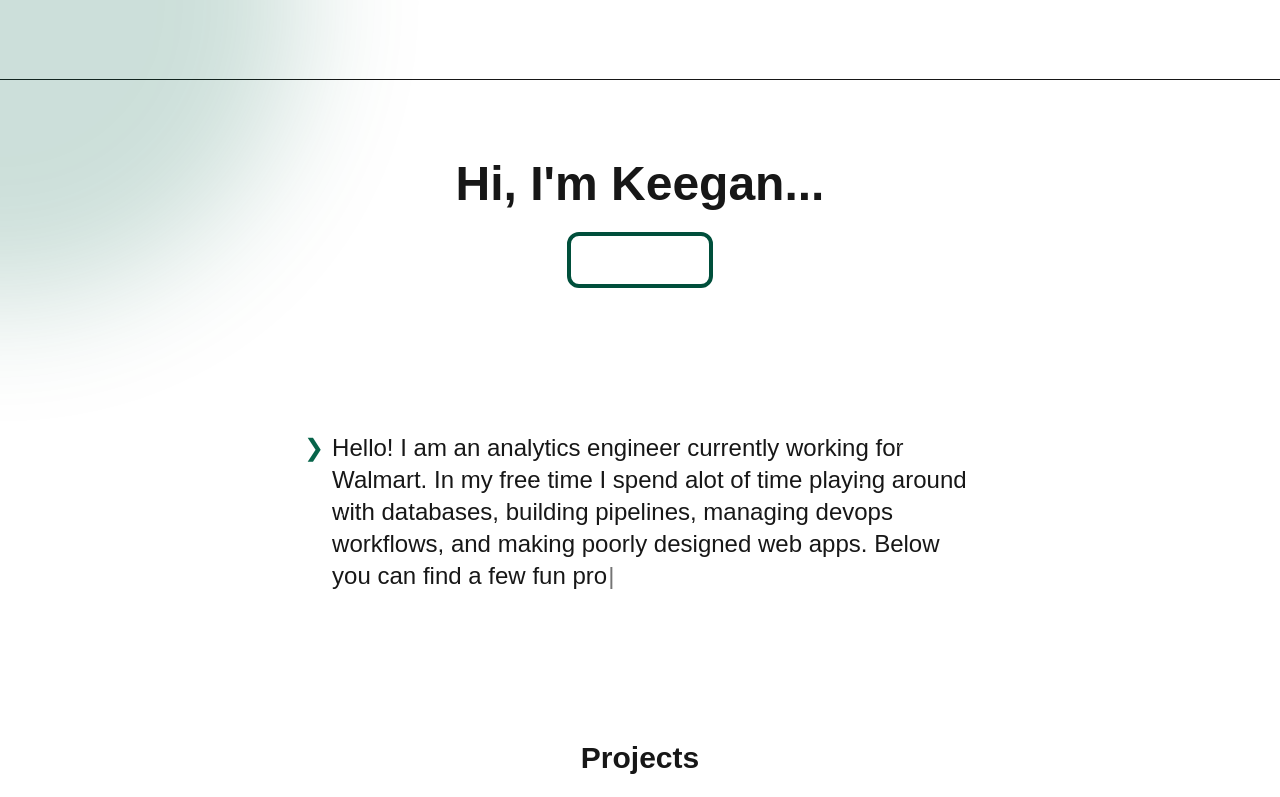
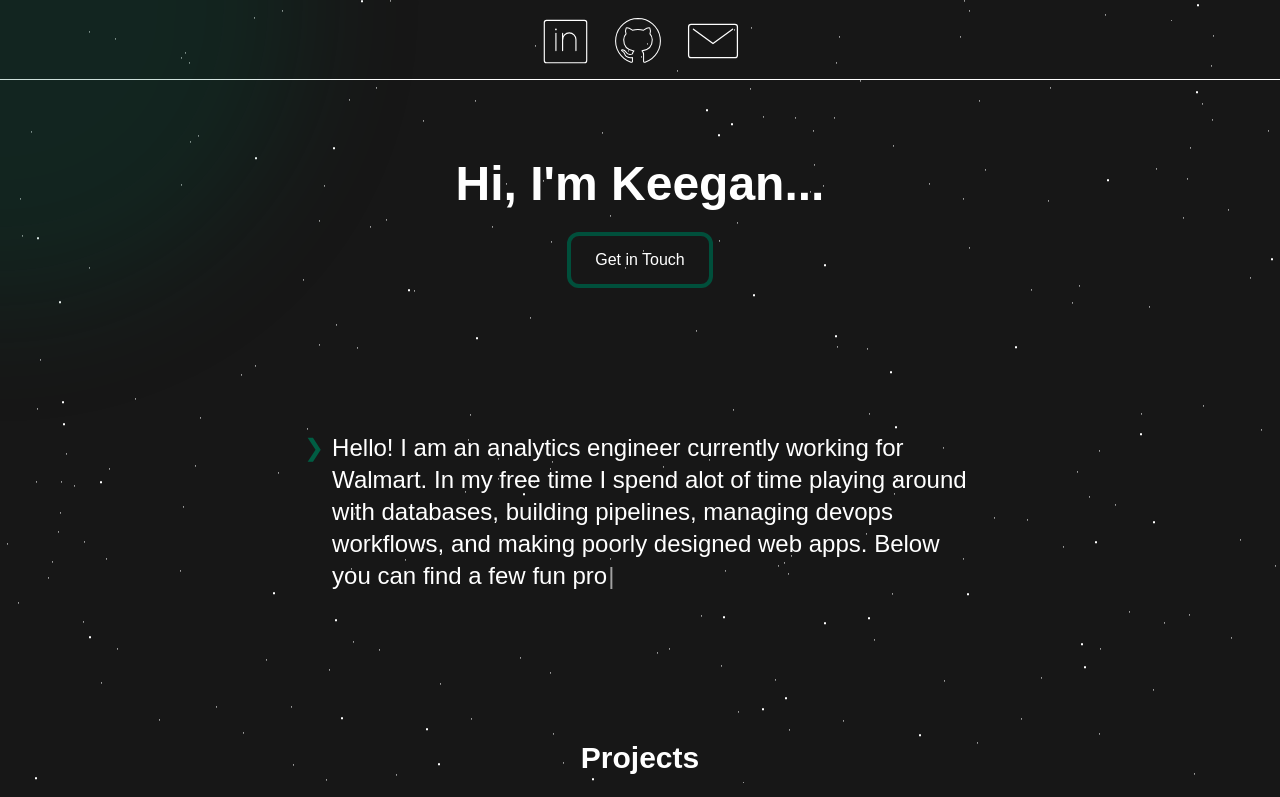
Before and after one commit to dbo-keeganpatton/personal-website-2.0, a Next.js app: page / in a window 1280 px wide. Shown: the top 797 px of the page. Built offline with nearby package versions, Linux system fonts and the light colour scheme.

Commit message:
force dark mode for light mode users

```diff
--- a/app/globals.css
+++ b/app/globals.css
@@ -1,8 +1,5 @@
 @import "tailwindcss";
 
-html, body {
-  @apply bg-black text-white;
-}
 
 .blink_me {
     animation: blinker 1s linear infinite;
@@ -36,8 +33,8 @@ html, body {
 
 
 :root {
-  --background: #ffffff;
-  --foreground: #171717;
+  --background: #171717;
+  --foreground: #FFFFFF;
 }
 
 
@@ -51,8 +48,8 @@ html, body {
 
 @media (prefers-color-scheme: dark) {
   :root {
-    --background: #0a0a0a;
-    --foreground: #ededed;
+    --background: #171717;
+    --foreground: #FFFFFF;
   }
 }
 
```
